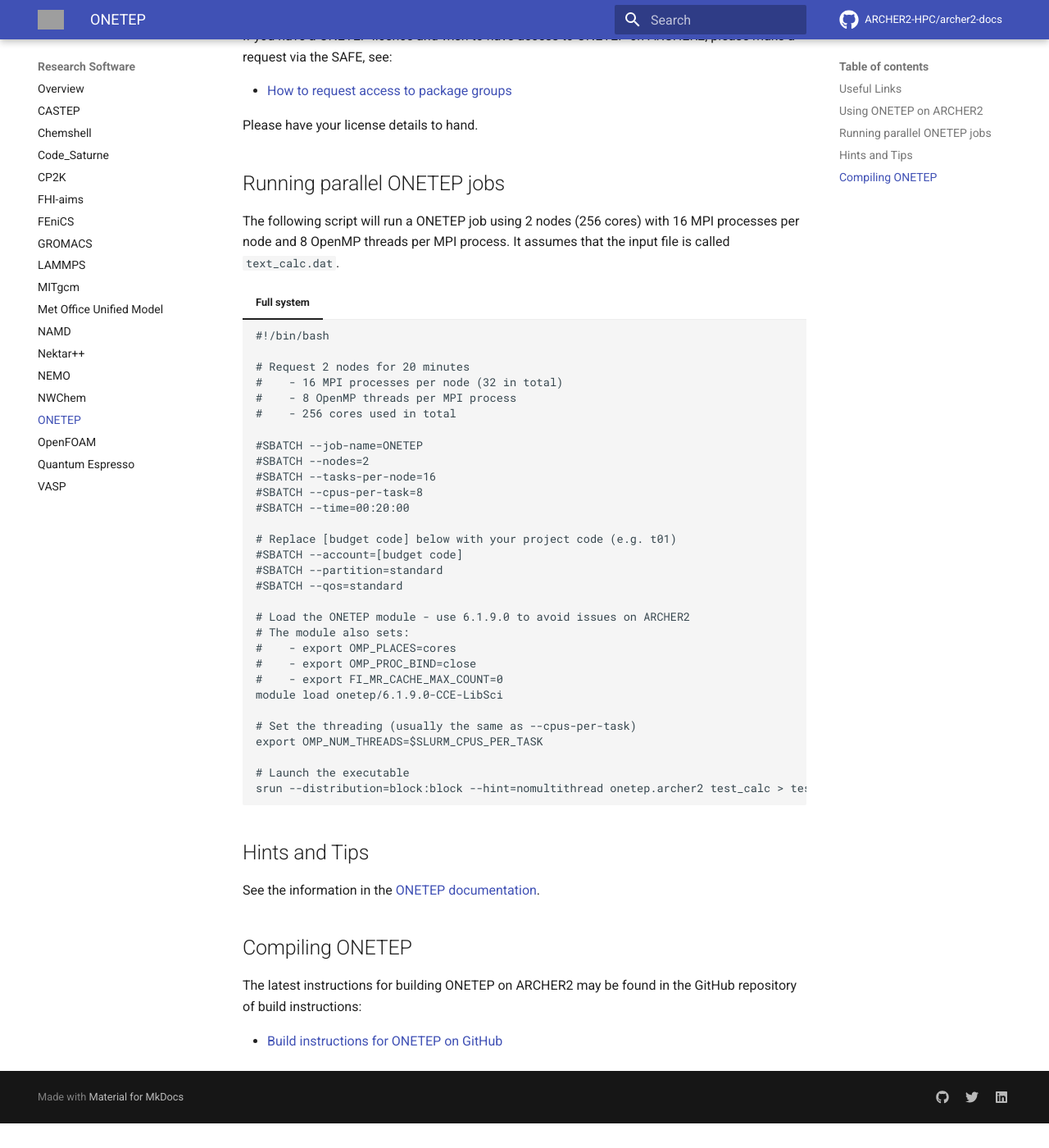
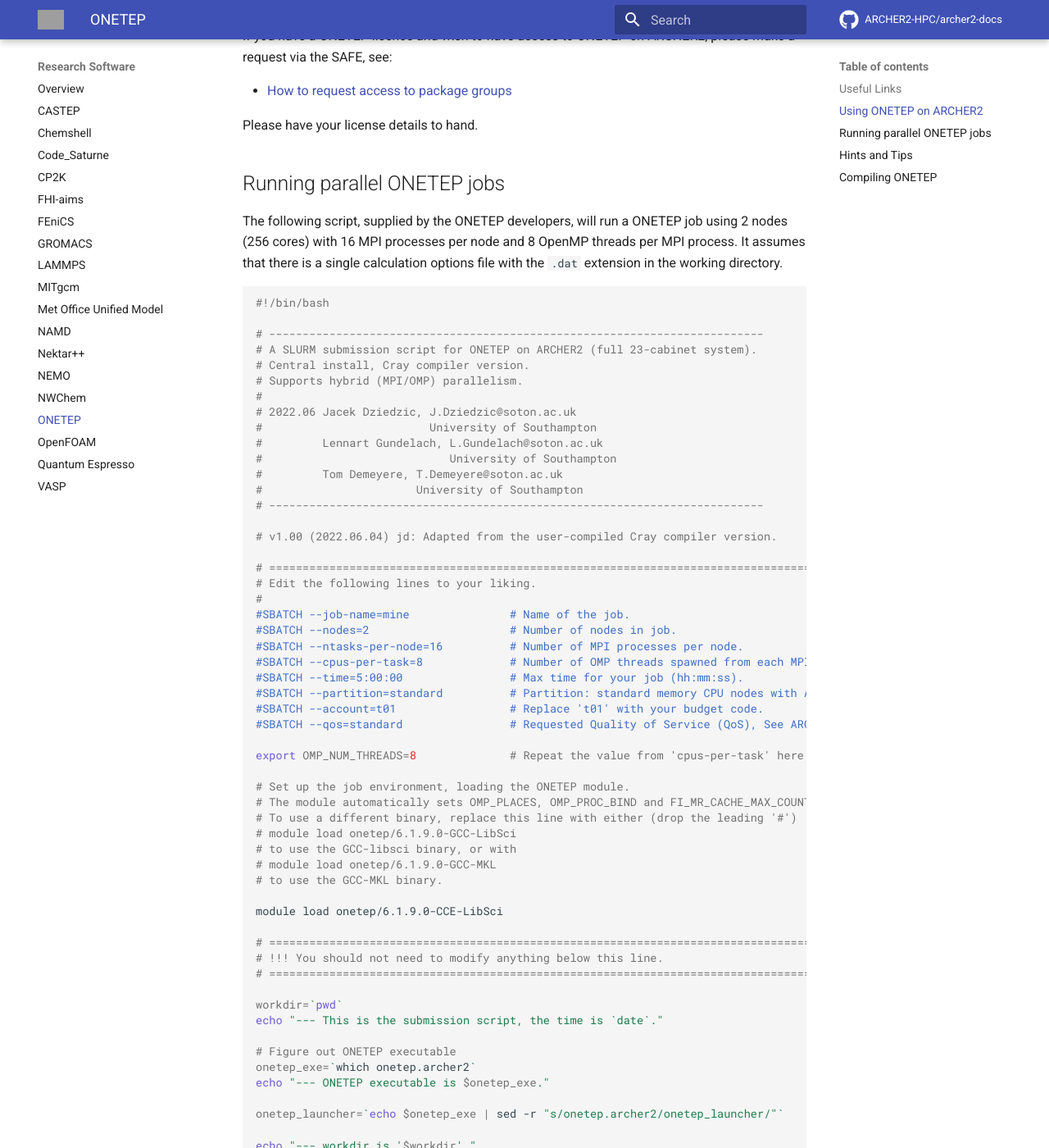
Before and after one commit to ARCHER2-HPC/archer2-docs, an MkDocs documentation site: the page built from docs/research-software/onetep/onetep.md, in a window 1280 px wide and 1400 px high, scrolled down 564 px. Shown: the whole window at 82% size. Built offline with MkDocs 1.6.1 and Material for MkDocs 9.7.7, drawn with Linux system fonts in a browser that asks for light colours; comment, search, counter and statistics services are not loaded; before the commit the page ends 1934 px from its top, so only the background shows below that; some of the changed text lies outside the part shown; grey boxes are pictures that could not be loaded.

Commit message:
Adds submission script from ONETEP developers

````diff
--- a/docs/research-software/onetep/onetep.md
+++ b/docs/research-software/onetep/onetep.md
@@ -24,43 +24,154 @@
 
 ## Running parallel ONETEP jobs
 
-The following script will run a ONETEP job using 2 nodes (256 cores) with
+The following script, supplied by the ONETEP developers, will run a ONETEP job using 2 nodes (256 cores) with
 16 MPI processes per node and 8 OpenMP threads per MPI process. It
-assumes that the input file is called `text_calc.dat`.
+assumes that there is a single calculation options file with the `.dat`
+extension in the working directory.
 
-=== "Full system"
-    ```
-    #!/bin/bash
+```slurm
+#!/bin/bash
 
-    # Request 2 nodes for 20 minutes
-    #    - 16 MPI processes per node (32 in total)
-    #    - 8 OpenMP threads per MPI process
-    #    - 256 cores used in total
+# --------------------------------------------------------------------------
+# A SLURM submission script for ONETEP on ARCHER2 (full 23-cabinet system).
+# Central install, Cray compiler version.
+# Supports hybrid (MPI/OMP) parallelism.
+#
+# 2022.06 Jacek Dziedzic, J.Dziedzic@soton.ac.uk
+#                         University of Southampton
+#         Lennart Gundelach, L.Gundelach@soton.ac.uk
+#                            University of Southampton
+#         Tom Demeyere, T.Demeyere@soton.ac.uk
+#                       University of Southampton
+# --------------------------------------------------------------------------
 
-    #SBATCH --job-name=ONETEP
-    #SBATCH --nodes=2
-    #SBATCH --tasks-per-node=16
-    #SBATCH --cpus-per-task=8
-    #SBATCH --time=00:20:00
+# v1.00 (2022.06.04) jd: Adapted from the user-compiled Cray compiler version.
 
-    # Replace [budget code] below with your project code (e.g. t01)
-    #SBATCH --account=[budget code]
-    #SBATCH --partition=standard
-    #SBATCH --qos=standard
+# ==========================================================================================================
+# Edit the following lines to your liking.
+#
+#SBATCH --job-name=mine               # Name of the job.
+#SBATCH --nodes=2                     # Number of nodes in job.
+#SBATCH --ntasks-per-node=16          # Number of MPI processes per node.
+#SBATCH --cpus-per-task=8             # Number of OMP threads spawned from each MPI process.
+#SBATCH --time=5:00:00                # Max time for your job (hh:mm:ss).
+#SBATCH --partition=standard          # Partition: standard memory CPU nodes with AMD EPYC 7742 64-core processor
+#SBATCH --account=t01                 # Replace 't01' with your budget code.
+#SBATCH --qos=standard                # Requested Quality of Service (QoS), See ARCHER2 documentation
 
-    # Load the ONETEP module - use 6.1.9.0 to avoid issues on ARCHER2
-    # The module also sets:
-    #    - export OMP_PLACES=cores
-    #    - export OMP_PROC_BIND=close
-    #    - export FI_MR_CACHE_MAX_COUNT=0
-    module load onetep/6.1.9.0-CCE-LibSci
+export OMP_NUM_THREADS=8              # Repeat the value from 'cpus-per-task' here.
 
-    # Set the threading (usually the same as --cpus-per-task)
-    export OMP_NUM_THREADS=$SLURM_CPUS_PER_TASK
+# Set up the job environment, loading the ONETEP module.
+# The module automatically sets OMP_PLACES, OMP_PROC_BIND and FI_MR_CACHE_MAX_COUNT.
+# To use a different binary, replace this line with either (drop the leading '#')
+# module load onetep/6.1.9.0-GCC-LibSci
+# to use the GCC-libsci binary, or with
+# module load onetep/6.1.9.0-GCC-MKL
+# to use the GCC-MKL binary.
 
-    # Launch the executable
-    srun --distribution=block:block --hint=nomultithread onetep.archer2 test_calc > test_calc.out
-    ```
+module load onetep/6.1.9.0-CCE-LibSci
+
+# ==========================================================================================================
+# !!! You should not need to modify anything below this line.
+# ==========================================================================================================
+
+workdir=`pwd`
+echo "--- This is the submission script, the time is `date`."
+
+# Figure out ONETEP executable
+onetep_exe=`which onetep.archer2`
+echo "--- ONETEP executable is $onetep_exe."
+
+onetep_launcher=`echo $onetep_exe | sed -r "s/onetep.archer2/onetep_launcher/"`
+
+echo "--- workdir is '$workdir'."
+echo "--- onetep_launcher is '$onetep_launcher'."
+
+# Ensure exactly 1 .dat file in there.
+ndats=`ls -l *dat | wc -l`
+
+if [ "$ndats" == "0" ]; then
+  echo "!!! There is no .dat file in the current directory. Aborting." >&2
+  touch "%NO_DAT_FILE"
+  exit 2
+fi
+
+if [ "$ndats" == "1" ]; then
+  true
+else
+  echo "!!! More than one .dat file in the current directory, that's too many. Aborting." >&2
+  touch "%MORE_THAN_ONE_DAT_FILE"
+  exit 3
+fi
+
+rootname=`echo *.dat | sed -r "s/\.dat\$//"`
+rootname_dat=$rootname".dat"
+rootname_out=$rootname".out"
+rootname_err=$rootname".err"
+
+echo "--- The input file is $rootname_dat, the output goes to $rootname_out and errors go to $rootname_err."
+
+# Ensure ONETEP executable is there and is indeed executable.
+if [ ! -x "$onetep_exe" ]; then
+  echo "!!! $onetep_exe does not exist or is not executable. Aborting!" >&2
+  touch "%ONETEP_EXE_MISSING"
+  exit 4
+fi
+
+# Ensure onetep_launcher is there and is indeed executable.
+if [ ! -x "$onetep_launcher" ]; then
+  echo "!!! $onetep_launcher does not exist or is not executable. Aborting!" >&2
+  touch "%ONETEP_LAUNCHER_MISSING"
+  exit 5
+fi
+
+# Dump the module list to a file.
+module list >\$modules_loaded 2>&1
+
+ldd $onetep_exe >\$ldd
+
+# Report details
+echo "--- Number of nodes as reported by SLURM: $SLURM_JOB_NUM_NODES."
+echo "--- Number of tasks as reported by SLURM: $SLURM_NTASKS."
+echo "--- Using this srun executable: "`which srun`
+echo "--- Executing ONETEP via $onetep_launcher."
+
+
+# Actually run ONETEP
+# Additional srun options to pin one thread per physical core
+########################################################################################################################################################
+srun --hint=nomultithread --distribution=block:block -N $SLURM_JOB_NUM_NODES -n $SLURM_NTASKS $onetep_launcher -e $onetep_exe -t $OMP_NUM_THREADS $rootname_dat >$rootname_out 2>$rootname_err
+########################################################################################################################################################
+
+echo "--- srun finished at `date`."
+
+# Check for error conditions
+result=$?
+if [ $result -ne 0 ]; then
+  echo "!!! srun reported a non-zero exit code $result. Aborting!" >&2
+  touch "%SRUN_ERROR"
+  exit 6
+fi
+
+if [ -r $rootname.error_message ]; then
+  echo "!!! ONETEP left an error message file. Aborting!" >&2
+  touch "%ONETEP_ERROR_DETECTED"
+  exit 7
+fi
+
+tail $rootname.out | grep completed >/dev/null 2>/dev/null
+result=$?
+if [ $result -ne 0 ]; then
+  echo "!!! ONETEP calculation likely did not complete. Aborting!" >&2
+  touch "%ONETEP_DID_NOT_COMPLETE"
+  exit 8
+fi
+
+echo "--- Looks like everything went fine. Praise be."
+touch "%DONE"
+
+echo "--- Finished successfully at `date`."
+```
 
 ## Hints and Tips
 
````
